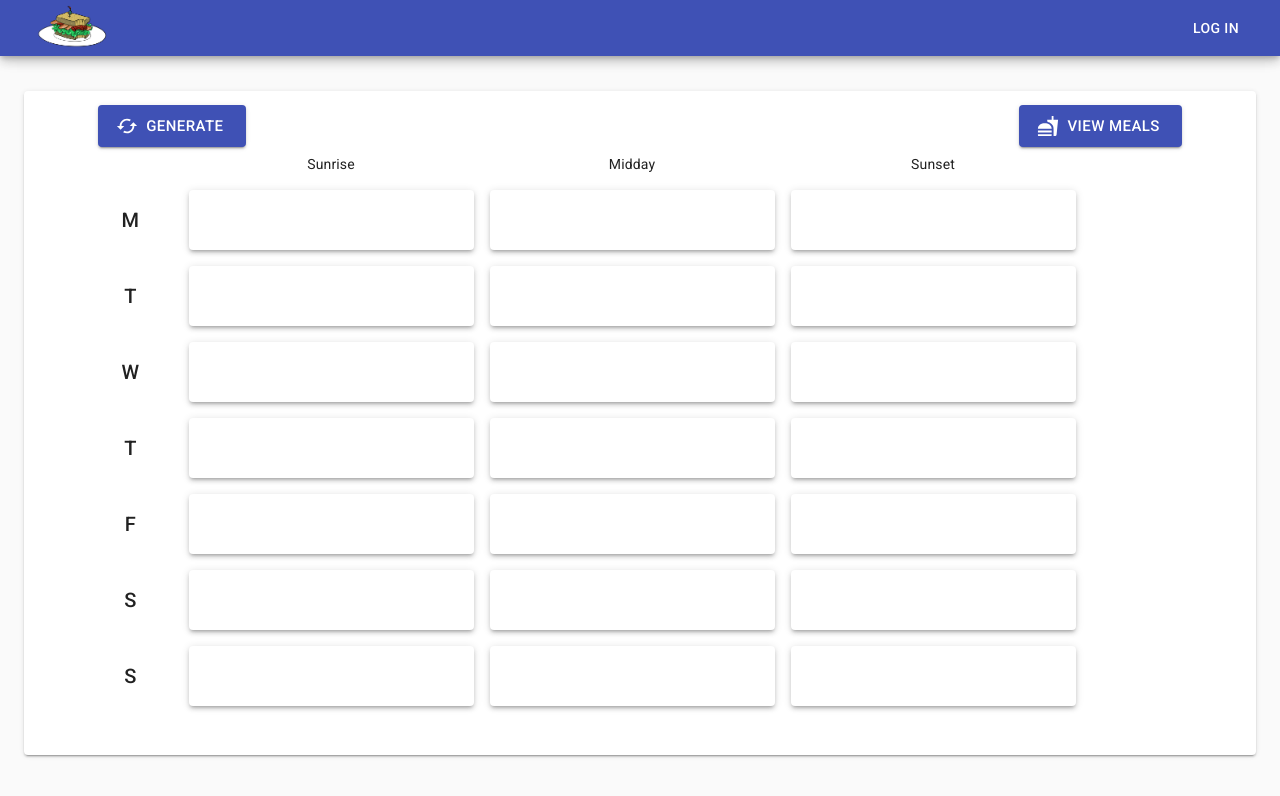
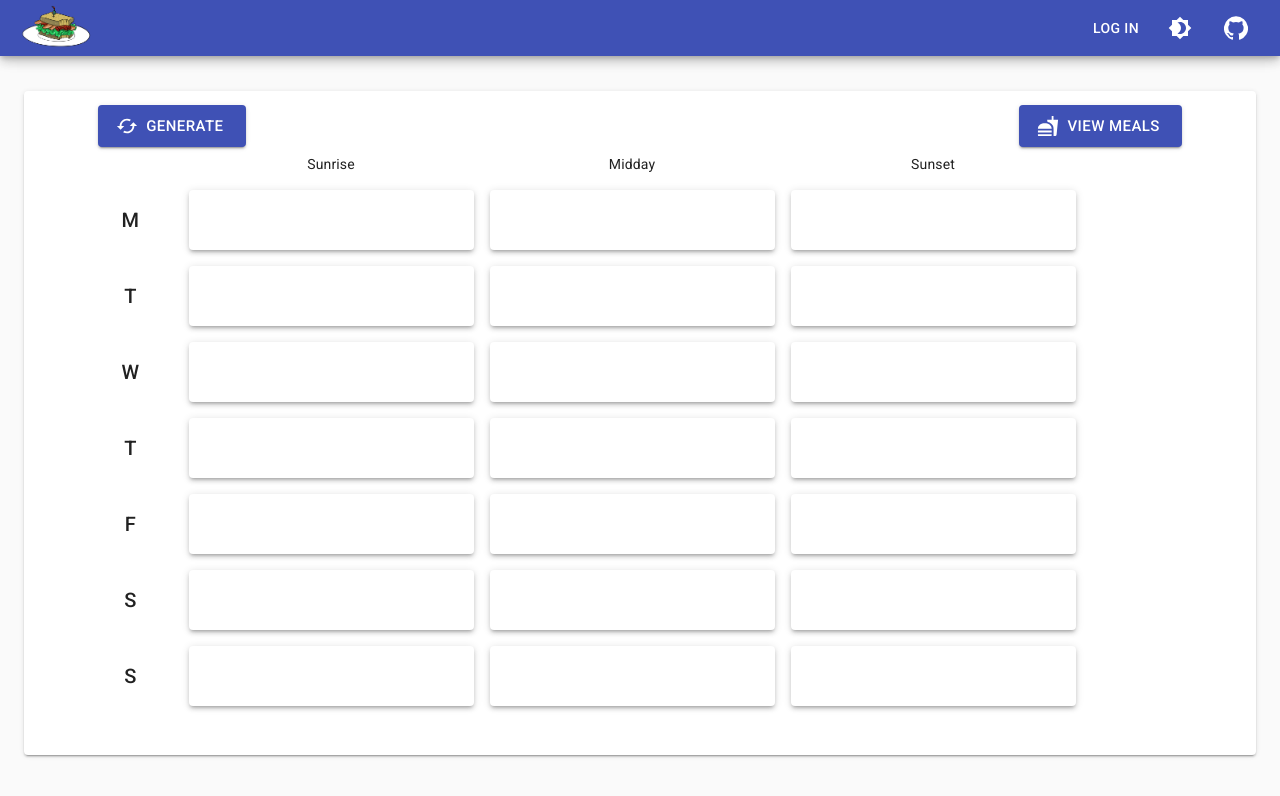
Before and after one commit to kenbash/Leftovers, a React app: page / in a window 1280 px wide. Built offline with nearby package versions, Linux system fonts and the light colour scheme; no server answers.

Commit message:
Added dark theme toggle and github link

```diff
--- a/src/client/App.js
+++ b/src/client/App.js
@@ -1,5 +1,5 @@
 import React, { Component } from 'react';
-import { CssBaseline } from '@material-ui/core';
+import { CssBaseline, createMuiTheme, ThemeProvider } from '@material-ui/core';
 import Header from './components/header/Header';
 import Home from './components/home/Home';
 import MealList from './components/meal-list/MealList';
@@ -20,15 +20,25 @@ const FACE_CLASS = {
     FROM_LIST: 'detail-face wrap-home'
   }
 };
+const LIGHT_THEME = createMuiTheme({
+  palette: { type: 'light' }
+});
+const DARK_THEME = createMuiTheme({
+  palette: { type: 'dark' }
+});
 
 export default class App extends Component {
-  state = { faceClass: FACE_CLASS.HOME.FROM_LIST, mealDetail: {} };
+  state = { faceClass: FACE_CLASS.HOME.FROM_LIST, mealDetail: {}, darkTheme: false };
 
   setMeal(meal) {
-    // check if same? if reset btn included
     this.setState({
       mealDetail: meal
     });
+  }
+
+  toggleTheme() {
+    const { darkTheme } = this.state;
+    this.setState({ darkTheme: !darkTheme });
   }
 
   changeFace(dir) {
@@ -59,12 +69,12 @@ export default class App extends Component {
   }
 
   render() {
-    const { faceClass, mealDetail } = this.state;
+    const { faceClass, mealDetail, darkTheme } = this.state;
     return (
-      <React.Fragment>
+      <ThemeProvider theme={darkTheme ? DARK_THEME : LIGHT_THEME}>
         <CssBaseline />
         <header>
-          <Header />
+          <Header themecb={() => this.toggleTheme()} />
         </header>
         <main className={faceClass}>
           <section className="meal-grid">
@@ -86,10 +96,14 @@ export default class App extends Component {
             />
           </section>
           <section className="meal-detail">
-            <MealDetail meal={mealDetail} rightcb={() => this.changeFace(true)} leftcb={() => this.changeFace(false)} />
+            <MealDetail
+              meal={mealDetail}
+              rightcb={() => this.changeFace(true)}
+              leftcb={() => this.changeFace(false)}
+            />
           </section>
         </main>
-      </React.Fragment>
+      </ThemeProvider>
     );
   }
 }
--- a/src/client/components/header/Header.js
+++ b/src/client/components/header/Header.js
@@ -1,13 +1,39 @@
 import React from 'react';
-import { Button } from '@material-ui/core';
+import PropTypes from 'prop-types';
+import { Button, IconButton } from '@material-ui/core';
+import Brightness4Icon from '@material-ui/icons/Brightness4';
+import Brightness7Icon from '@material-ui/icons/Brightness7';
+import GitHubIcon from '@material-ui/icons/GitHub';
+import leftoversLogo from '../../assets/images/leftovers_logo.png';
 import './Header.scss';
-import leftoversLogo from '../../assets/images/leftovers_logo.png';
 
-const Header = () => (
-  <div className="header-wrapper MuiPaper-elevation6">
-    <img src={leftoversLogo} alt="Leftovers logo" />
-    <Button>Log In</Button>
-  </div>
-);
+function Header(props) {
+  const { themecb } = props;
+
+  const [isDark, setIsDark] = React.useState(false);
+
+  const changeTheme = () => {
+    setIsDark(!isDark);
+    themecb();
+  };
+
+  return (
+    <div className="header-wrapper MuiPaper-elevation6">
+      <img src={leftoversLogo} alt="Leftovers logo" />
+      <div className="header-filler" />
+      <Button className="header-btn">Log In</Button>
+      <IconButton className="header-btn" onClick={changeTheme}>
+        {isDark ? <Brightness7Icon /> : <Brightness4Icon />}
+      </IconButton>
+      <IconButton className="header-btn" href="https://github.com/kenbash/Leftovers">
+        <GitHubIcon />
+      </IconButton>
+    </div>
+  );
+}
+
+Header.propTypes = {
+  themecb: PropTypes.func.isRequired
+};
 
 export default Header;
--- a/src/client/components/header/Header.scss
+++ b/src/client/components/header/Header.scss
@@ -2,17 +2,21 @@
   position: relative;
   display: flex;
   align-items: center;
-  justify-content: space-between;
   height: 100%;
-  padding: 0 2rem;
+  padding: 0 1rem;
   background: #3f51b5;
   color: #fff;
+
+  .header-filler {
+    flex: 1;
+  }
 
   img {
     height: 100%;
   }
 
-  button {
+  .header-btn {
     color: #fff;
+    margin: 0 0.25rem;
   }
 }
```
